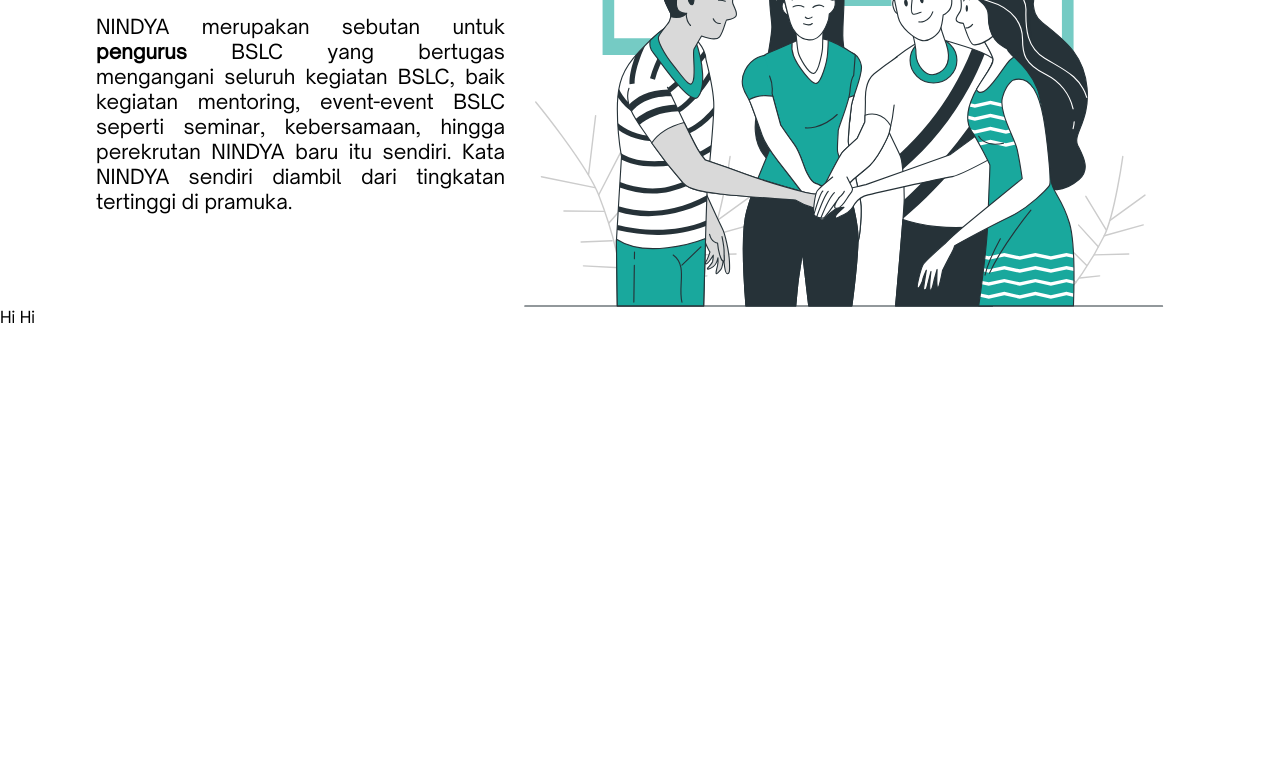
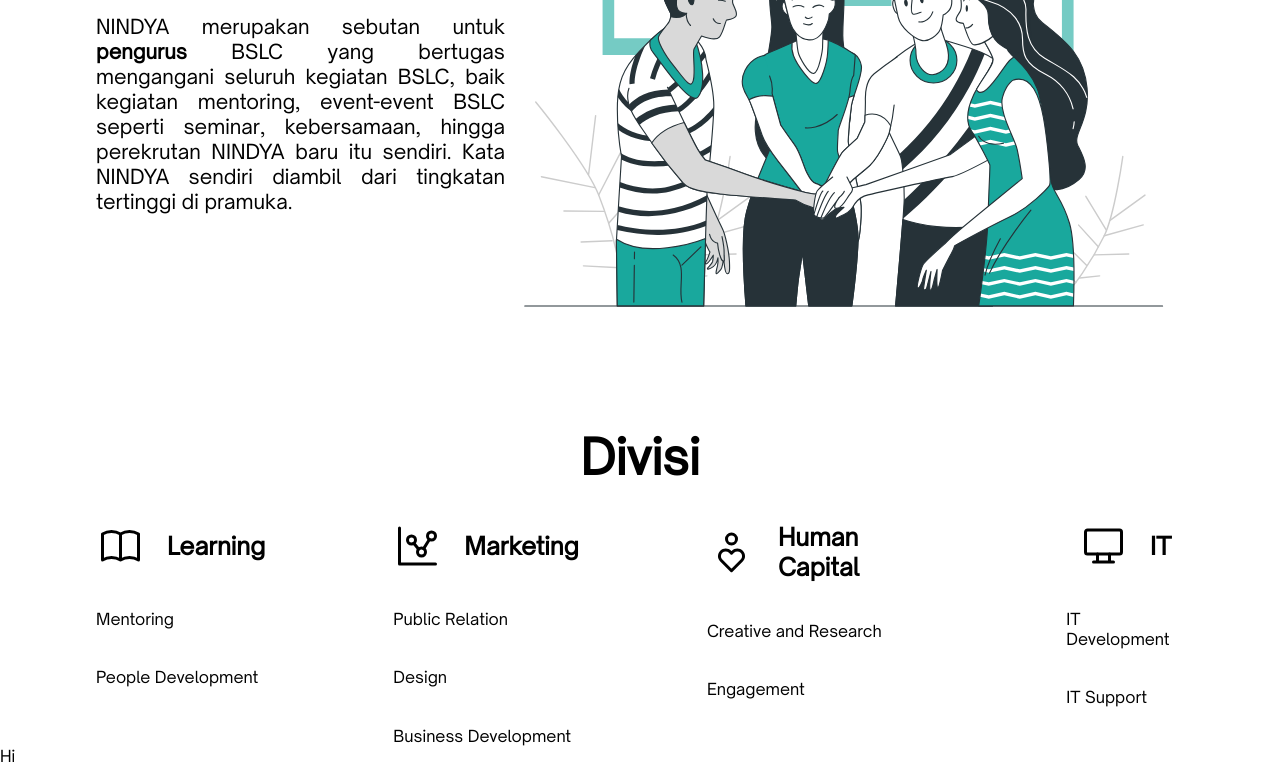
Before and after one commit to danielxavieroei/OJT-IT-DEV, a plain HTML site: page nindya.html in a window 1280 px wide. Shown: the part 421-1187 px from the top of the page. Before the commit the page ends 800 px from the top, so only its background shows below. Drawn offline with Linux system fonts and the light colour scheme.

Commit message:
eighteenth update

```diff
--- a/assets/css/style2.css
+++ b/assets/css/style2.css
@@ -69,3 +69,39 @@
 }
 
 /*middle section*/
+.middlesection{
+    display: flex;
+    align-items: center;
+    flex-direction: column;
+    justify-content: space-between;
+    margin-right: 96px;
+    margin-left: 96px;
+    margin-top: 120px;
+    gap: 36px;
+}
+
+.learning, .marketing, .hc, .it{
+    display: flex;
+    align-items: center;
+    justify-content: center;
+    gap: 22px;
+}
+
+.parentlearning, .parentmarketing, .parenthc, .parentit{
+    display: flex;
+    flex-direction: column;
+    gap: 38.5px;
+}
+
+.divisi{
+    display: flex;
+    align-items: flex-start;
+    justify-content: space-between;
+    gap: 128px;
+}
+
+.titledivisi{
+    font-size: 48px;
+}
+
+/*bottom section*/
--- a/nindya.html
+++ b/nindya.html
@@ -32,7 +32,47 @@
 
     <!--middle section-->
     <section class="middlesection">
-        Hi Hi
+    <h1 class="titledivisi">Divisi</h1>
+        <div class="divisi">
+            <div class="parentlearning">
+                <div class="learning">
+                    <img src="assets/img/learning.svg" alt="">
+                    <h1>Learning</h1>
+                </div>
+                <p>Mentoring</p>
+                <p>People Development</p>
+            </div>
+            <div class="parentmarketing">
+                <div class="marketing">
+                    <img src="assets/img/marketing.svg" alt="">
+                    <h1>Marketing</h1>
+                </div>
+                <p>Public Relation</p>
+                <p>Design</p>
+                <p>Business Development</p>
+            </div>
+            <div class="parenthc">
+                <div class="hc">
+                    <img src="assets/img/humancapital.svg" alt="">
+                    <h1>Human Capital</h1>
+                </div>
+                <p>Creative and Research</p>
+                <p>Engagement</p>
+            </div>
+            <div class="parentit">
+                <div class="it">
+                    <img src="assets/img/it.svg" alt="">
+                    <h1>IT</h1>
+                </div>
+                <p>IT Development</p>
+                <p>IT Support</p>
+            </div>
+        </div>
+    </section>
+
+    <!--bottom section-->
+    <section class="bottomsection">
+        Hi
     </section>
 </body>
 </html>
```
Also changed, not shown: assets/css/style.css (+1 -8 lines), assets/img/humancapital.svg (added), assets/img/it.svg (added), assets/img/learning.svg (added), assets/img/marketing.svg (added).
